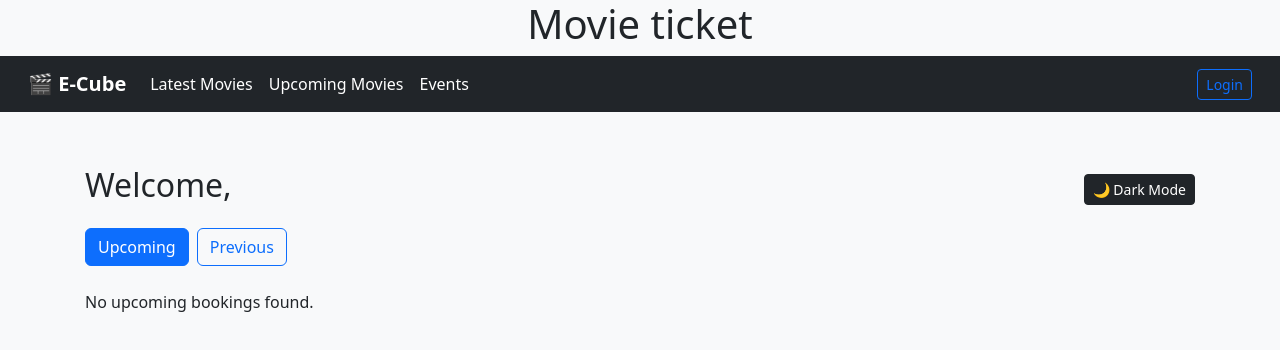
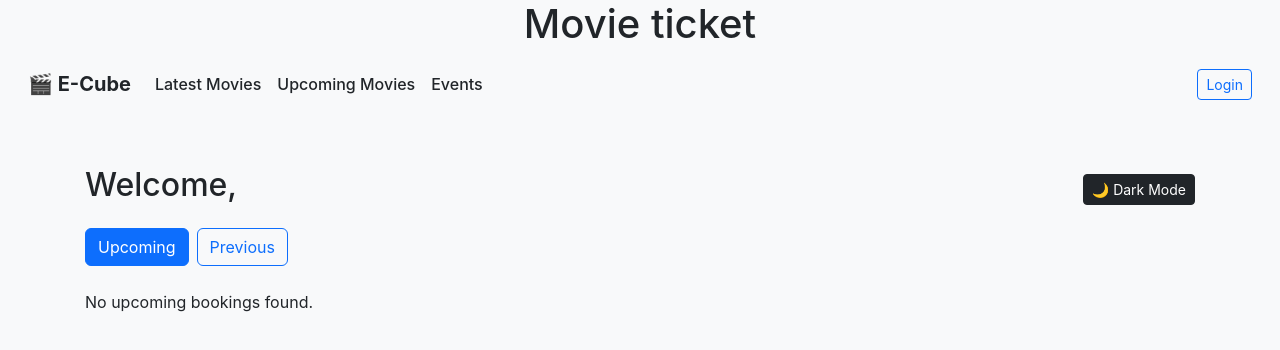
Before and after one commit to Raghupremshahapuram/Booking_time, a React (Create React App) app: page /profile in a window 1280 px wide. Shown: the top 350 px of the page. Built offline with nearby package versions, Linux system fonts and the light colour scheme.

Commit message:
dark and light mode global

```diff
--- a/src/Components/Appheader.js
+++ b/src/Components/Appheader.js
@@ -1,6 +1,7 @@
-import React from 'react';
+import React, { useContext } from 'react';
 import { Link, useNavigate } from 'react-router-dom';
 import './AppHeader.css';
+import { ThemeContext } from '../context/ThemeContext';
 
 const AppHeader = () => {
   const navigate = useNavigate();
@@ -9,8 +10,7 @@ const AppHeader = () => {
   const username = userStr ? JSON.parse(userStr).name : 'User';
   const user = userStr ? JSON.parse(userStr) : null;
 
-
-
+  const { darkMode } = useContext(ThemeContext);
 
   const handleLogout = () => {
     localStorage.removeItem('loggedIn');
@@ -18,23 +18,29 @@ const handleLogout = () => {
     navigate('/login');
   };
 
+  // Choose dynamic class
+  const navClass = darkMode
+    ? 'navbar navbar-dark bg-dark px-3'
+    : 'navbar navbar-light bg-light px-3';
+
+  const linkClass = darkMode ? 'text-white' : 'text-dark';
+
   return (
-
-<nav className="navbar navbar-dark bg-dark px-3">
+    <nav className={navClass}>
       <div className="container-fluid d-flex justify-content-between align-items-center">
 
         {/* Left: Brand + Links */}
         <div className="d-flex align-items-center">
-      <Link className="navbar-brand text-white me-4 fw-bold" to="/">🎬 E-Cube</Link>
+          <Link className={`navbar-brand fw-bold ${linkClass} me-4`} to="/">🎬 E-Cube</Link>
           <ul className="navbar-nav flex-row">
             <li className="nav-item me-3">
-          <Link className="nav-link text-white" to="/">Latest Movies</Link>
+              <Link className={`nav-link ${linkClass}`} to="/">Latest Movies</Link>
             </li>
             <li className="nav-item me-3">
-          <Link className="nav-link text-white" to="/Upcoming">Upcoming Movies</Link>
+              <Link className={`nav-link ${linkClass}`} to="/Upcoming">Upcoming Movies</Link>
             </li>
             <li className="nav-item me-3">
-          <Link className="nav-link text-white" to="/Event">Events</Link>
+              <Link className={`nav-link ${linkClass}`} to="/Event">Events</Link>
             </li>
           </ul>
         </div>
@@ -43,19 +49,24 @@ const handleLogout = () => {
         <div className="d-flex align-items-center">
           {isLoggedIn ? (
             <>
-
-         <span> <Link to={`/profile?name=${user.name}`} className="me-3 text-decoration-none text-light">👤 {username}</Link></span>
-          <button onClick={handleLogout} className="btn btn-outline-light btn-sm">Logout</button>
+              <span>
+                <Link to={`/profile?name=${user.name}`} className={`me-3 text-decoration-none ${linkClass}`}>
+                  👤 {username}
+                </Link>
+              </span>
+              <button onClick={handleLogout} className={`btn btn-sm ${darkMode ? 'btn-outline-light' : 'btn-outline-dark'}`}>
+                Logout
+              </button>
             </>
           ) : (
-        <Link to="/login" className="btn btn-outline-primary btn-sm">Login</Link>
+            <Link to="/login" className={`btn btn-sm ${darkMode ? 'btn-outline-light' : 'btn-outline-primary'}`}>
+              Login
+            </Link>
           )}
         </div>
 
       </div>
     </nav>
-
-
   );
 };
 
--- a/src/Components/Moviedetails.css
+++ b/src/Components/Moviedetails.css
@@ -1,4 +1,4 @@
-.spinner-container {
+/* .spinner-container {
     display: flex;
     justify-content: center;
     align-items: center;
@@ -69,3 +69,69 @@
       display: flex;
       gap: 10px;
     }
+
+
+     */
+
+     .movie-detail-vertical {
+      display: flex;
+      flex-direction: column;
+      align-items: center;
+      padding: 2rem;
+    }
+
+    .movie-detail-card {
+      background-color: #ffffff;
+      padding: 1.5rem;
+      border-radius: 12px;
+      max-width: 600px;
+      width: 100%;
+      box-shadow: 0 6px 18px rgba(0, 0, 0, 0.1);
+      text-align: center;
+    }
+
+    /* Dark Mode Support */
+    .dark-mode .movie-detail-card {
+      background-color: #1f1f1f;
+      color: #f5f5f5;
+    }
+
+    .movie-full-image {
+      width: 100%;
+      max-height: 500px;
+      object-fit: contain;
+      border-radius: 12px;
+      margin-bottom: 1rem;
+    }
+
+    .movie-info {
+      margin-top: 1rem;
+    }
+
+    .movie-button-group {
+      margin-top: 2rem;
+      display: flex;
+      gap: 1rem;
+      flex-wrap: wrap;
+    }
+
+    /* Spinner (Optional) */
+    .spinner-container {
+      display: flex;
+      justify-content: center;
+      padding: 3rem;
+    }
+
+    .spinner {
+      border: 6px solid #ddd;
+      border-top: 6px solid #007bff;
+      border-radius: 50%;
+      width: 50px;
+      height: 50px;
+      animation: spin 0.8s linear infinite;
+    }
+
+    @keyframes spin {
+      0% { transform: rotate(0deg); }
+      100% { transform: rotate(360deg); }
+    }
--- a/src/Components/Moviedetails.js
+++ b/src/Components/Moviedetails.js
@@ -1,7 +1,7 @@
-import React, { useEffect, useState } from 'react';
-import { useParams, useNavigate } from 'react-router-dom';
+import React, { useEffect, useState, useContext } from 'react';
+import { useParams, useNavigate, Link } from 'react-router-dom';
 import axios from 'axios';
-import { Link } from 'react-router-dom';
+import { ThemeContext } from '../context/ThemeContext';
 import './Moviedetails.css';
 
 const MovieDetails = () => {
@@ -9,18 +9,18 @@ const MovieDetails = () => {
   const navigate = useNavigate();
   const [movie, setMovie] = useState(null);
   const [loading, setLoading] = useState(true);
+  const { darkMode } = useContext(ThemeContext);
 
   useEffect(() => {
     axios.get("https://movie-api-b9qw.onrender.com/latest")
       .then(res => {
-        const found = res.data.find((movie) => movie.id === id);
+        const found = res.data.find((movie) => String(movie.id) === String(id));
         setMovie(found);
-        setLoading(false);
       })
       .catch(err => {
         console.error('Error fetching movie details:', err);
-        setLoading(false);
-      });
+      })
+      .finally(() => setLoading(false));
   }, [id]);
 
   if (loading) {
@@ -29,30 +29,28 @@ const MovieDetails = () => {
         <div className="spinner"></div>
       </div>
     );
-  };
+  }
+
   if (!movie) return <h2>Movie not found</h2>;
 
   return (
-
-    <div className="movie-detail-vertical">
-
+    <div className={`movie-detail-vertical ${darkMode ? 'dark-mode' : ''}`}>
       <div className="movie-detail-card">
-        <img src={movie.imageUrl} className="movie-poster" alt={movie.name} />
+        <img src={movie.imageUrl} className="movie-full-image" alt={movie.name} />
         <div className="movie-info">
           <h2>{movie.name}</h2>
           <p><strong>Language:</strong> {movie.language}</p>
           <p><strong>Type:</strong> {movie.type}</p>
-          <p><strong>Rating:</strong> {movie.rate} ⭐</p>
+          <p><strong>Rating:</strong> ⭐ {movie.rate}</p>
         </div>
       </div>
 
-<div className="movie-button-group">
-  <Link to={`/book/${movie._id}`} state={{ movieName: movie.name }}>
-    <button className="btn btn-primary">Book Now</button>
-  </Link>
-  <button className="btn btn-primary" onClick={() => navigate(-1)}>← Back</button>
-</div>
-
+      <div className="movie-button-group">
+        <Link to={`/book/${movie._id}`} state={{ movieName: movie.name }}>
+          <button className="btn btn-primary">Book Now</button>
+        </Link>
+        <button className="btn btn-outline-primary" onClick={() => navigate(-1)}>← Back</button>
+      </div>
     </div>
   );
 };
--- a/src/Components/Profile.js
+++ b/src/Components/Profile.js
@@ -1,29 +1,22 @@
-import React, { useEffect, useState, useRef } from "react";
+import React, { useEffect, useState, useRef, useContext } from "react";
 import axios from "axios";
 import { useLocation } from "react-router-dom";
 import { QRCodeCanvas } from "qrcode.react";
 import jsPDF from "jspdf";
 import html2canvas from "html2canvas";
 import "./Profile.css";
+import { ThemeContext } from '../context/ThemeContext';
 
 const Profile = () => {
   const location = useLocation();
   const queryParams = new URLSearchParams(location.search);
   const name = queryParams.get("name");
+  const { darkMode, toggleTheme } = useContext(ThemeContext);
 
   const [bookings, setBookings] = useState([]);
   const [showUpcoming, setShowUpcoming] = useState(true);
   const [copiedId, setCopiedId] = useState(null);
-  const [darkMode, setDarkMode] = useState(false);
   const bookingRefs = useRef({});
-
-  useEffect(() => {
-    if (darkMode) {
-      document.body.classList.add("dark-mode");
-    } else {
-      document.body.classList.remove("dark-mode");
-    }
-  }, [darkMode]);
 
   useEffect(() => {
     if (name) {
@@ -46,7 +39,6 @@ const Profile = () => {
   const filteredBookings = bookings.filter((booking) => {
     const date = new Date(booking.date);
     const now = new Date();
-
     const timeString = booking.time || booking.eventTime || "";
     const { hours, minutes } = convertTo24Hour(timeString);
 
@@ -88,13 +80,11 @@ const Profile = () => {
     });
   };
 
-  const toggleDarkMode = () => setDarkMode(!darkMode);
-
   return (
     <div className={`container mt-4 ${darkMode ? "dark-mode" : ""}`}>
       <div className="d-flex justify-content-between align-items-center">
         <h2>Welcome, {name}</h2>
-        <button className="btn btn-sm btn-dark" onClick={toggleDarkMode}>
+        <button className="btn btn-sm btn-dark" onClick={toggleTheme}>
           {darkMode ? "☀️ Light Mode" : "🌙 Dark Mode"}
         </button>
       </div>
@@ -127,27 +117,22 @@ const Profile = () => {
               <div className="card h-100">
                 <div className="card-body">
                   <h5>
-                    🎬{" "}
-                    {booking.movie_name
+                    🎬 {booking.movie_name
                       ? `Movie: ${booking.movie_name}`
                       : booking.event_name
                       ? `Event: ${booking.event_name}`
                       : "N/A"}
                   </h5>
                   <p>📅 Date: {new Date(booking.date).toLocaleDateString()}</p>
-                  <p>
-                    ⏰ Time: {booking.time || "Not specified"}
-                  </p>
-                  <p>
-                    💺 Seats: {Array.isArray(booking.seats) ? booking.seats.join(", ") : booking.seats}
-                  </p>
+                  <p>⏰ Time: {booking.time || "Not specified"}</p>
+                  <p>💺 Seats: {Array.isArray(booking.seats) ? booking.seats.join(", ") : booking.seats}</p>
 
                   <div className="mt-2">
                     <p className="mb-1">🎫 Booking QR:</p>
-                                     <QRCodeCanvas size={150}
-    value={`E-Cube Ticket 🎫\nType: ${booking.movie_name ? "Movie" : "Event"}\nTitle: ${booking.movie_name || booking.event_name}\nDate: ${new Date(booking.date).toLocaleDateString()}\nTime: ${booking.time}\nSeats: ${booking.seats}\nBooked By: ${booking.name}`}
-/>
-
+                    <QRCodeCanvas
+                      size={150}
+                      value={`E-Cube Ticket 🎫\nType: ${booking.movie_name ? "Movie" : "Event"}\nTitle: ${booking.movie_name || booking.event_name}\nDate: ${new Date(booking.date).toLocaleDateString()}\nTime: ${booking.time}\nSeats: ${booking.seats}\nBooked By: ${booking.name}`}
+                    />
                   </div>
 
                   <div className="mt-3 d-flex flex-wrap gap-2">
--- /dev/null
+++ b/src/context/ThemeContext.js
@@ -0,0 +1,28 @@
+// src/context/ThemeContext.js
+import React, { createContext, useState, useEffect } from 'react';
+
+export const ThemeContext = createContext();
+
+const ThemeProvider = ({ children }) => {
+  const [darkMode, setDarkMode] = useState(() => {
+    const stored = localStorage.getItem('theme');
+    return stored === 'dark';
+  });
+
+  const toggleTheme = () => {
+    setDarkMode((prev) => !prev);
+  };
+
+  useEffect(() => {
+    document.body.className = darkMode ? 'dark-mode' : '';
+    localStorage.setItem('theme', darkMode ? 'dark' : 'light');
+  }, [darkMode]);
+
+  return (
+    <ThemeContext.Provider value={{ darkMode, toggleTheme }}>
+      {children}
+    </ThemeContext.Provider>
+  );
+};
+
+export default ThemeProvider;
--- a/src/index.js
+++ b/src/index.js
@@ -4,12 +4,16 @@ import ReactDOM from 'react-dom/client';
 import App from './App';
 import { Provider } from 'react-redux';
 import store from './redux/store';
-
+import ThemeProvider from './context/ThemeContext';
+import './index.css';
 
 const root = ReactDOM.createRoot(document.getElementById('root'));
 root.render(
 
     <Provider store={store}>
-    <App />
+        <ThemeProvider>
+          <App />
+          </ThemeProvider>
+
   </Provider>
 );
```
Also changed, not shown: src/redux/store.js (+0 -17 lines). Lines whose indentation alone changed are shown as unchanged.
